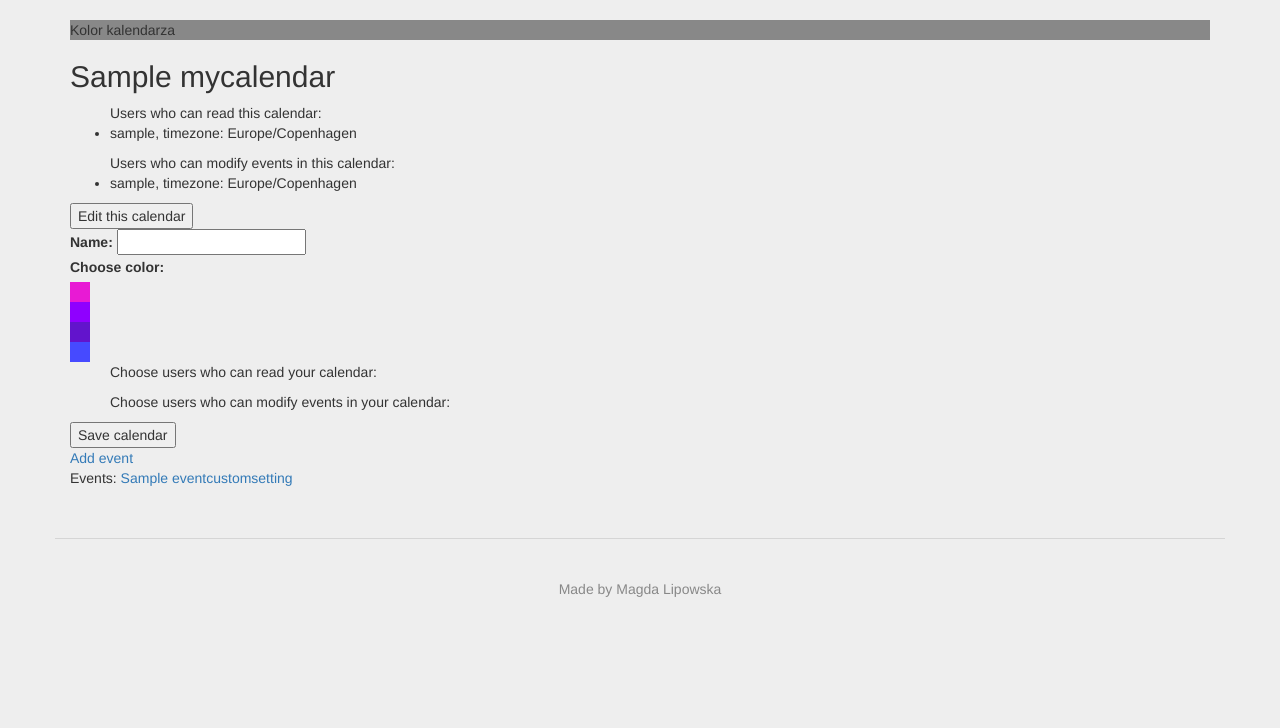
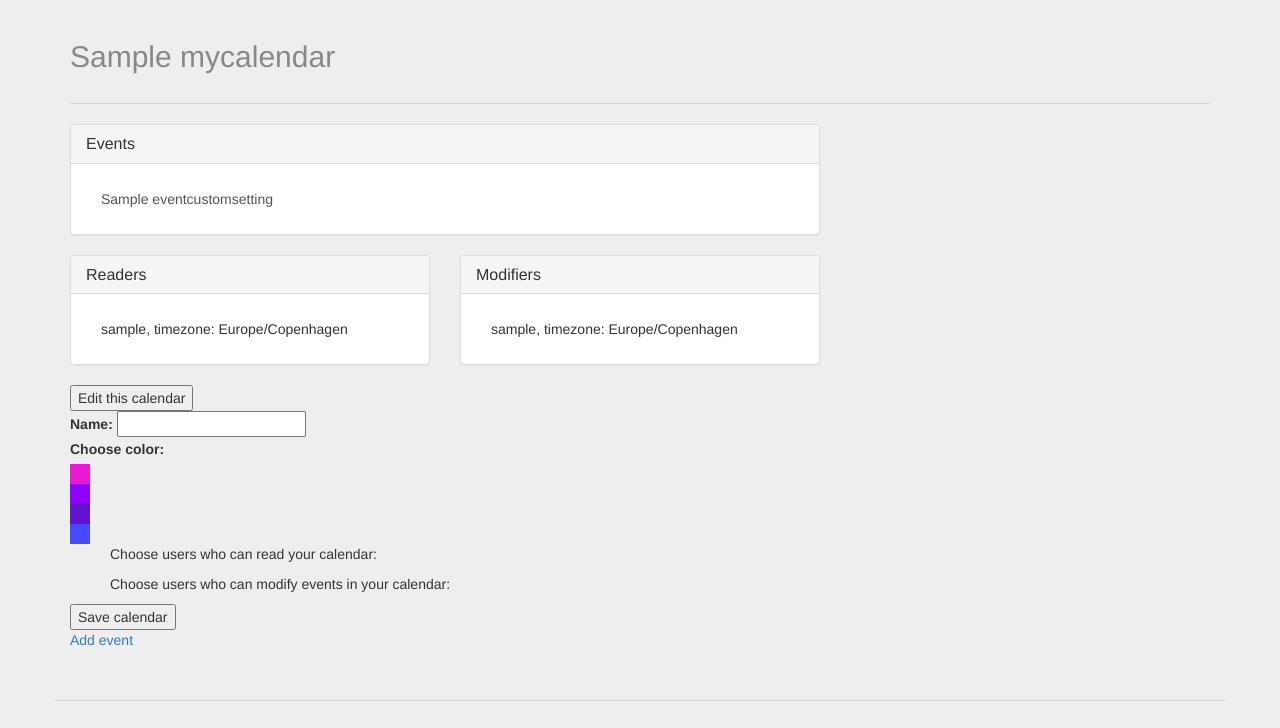
Before and after one commit to kasztanka/django_calendar, a Django app: page /calendar/1 in a window 1280 px wide. Shown: the part 52-780 px from the top of the page. Before the commit the page ends 649 px from the top, so only its background shows below. Run offline with Django 3.2, Linux system fonts and the light colour scheme; a user stored in the database is signed in; tables that the repository leaves empty hold one stand-in row (values such as "Sample post"); some libraries are stand-ins or nearby versions.

Commit message:
Calendar template: events, readers and modifiers listings

```diff
--- a/my_calendar/static/base.css
+++ b/my_calendar/static/base.css
@@ -56,6 +56,15 @@ hr {
     margin-top: 50px;
 }
 
+#calendar_name {
+    margin-bottom: 30px;
+}
+
+.panel-body {
+    max-height: 400px;
+    overflow-y: auto;
+}
+
 footer {
     padding: 40px 0;
     color: #888;
--- a/my_calendar/templates/my_calendar/calendar.html
+++ b/my_calendar/templates/my_calendar/calendar.html
@@ -5,24 +5,55 @@
     {% if access_denied %}
         <div>{{ access_denied }}</div>
     {% else %}
-
-        <div style="background-color:{{ calendar.color }};">Kolor kalendarza</div>
-        <h2>{{ calendar.name }}</h2>
-        <ul>Users who can read this calendar:
+        <h2 id="calendar_name" style="color:{{ calendar.color }}">{{ calendar.name }}</h2>
+        <hr>
+        <div class="row">
+            <div class="col-lg-8">
+                <div class="panel panel-default">
+                    <div class="panel-heading">
+                        <h3 class="panel-title">Events</h3>
+                    </div>
+                    <div id="events" class="panel-body list-group">
+                        {% for ev in events %}
+                        <a class="list-group-item" href="{% url 'my_calendar:event_view' event_pk=ev.pk %}">
+                            {{ ev.get_owner_settings.title }}</a>
+                            {% empty %}
+                        <p>You don't have any events in this calendar yet.</p>
+                            {% endfor %}
+                    </div>
+                </div>
+            </div>
+        </div>
+        <div class="row">
+            <div class="col-lg-4">
+                <div class="panel panel-default">
+                    <div class="panel-heading">
+                        <h3 class="panel-title">Readers</h3>
+                    </div>
+                    <div class="panel-body list-group">
                         {% for user in calendar.readers.all %}
-            <li>{{ user }}</li>
+                            <p class="list-group-item">{{ user }}</p>
                             {% empty %}
-            <div>No such users.</div>
+                            <p>No such users.</p>
                         {% endfor %}
-        </ul>
-        <ul>Users who can modify events in this calendar:
+                    </div>
+                </div>
+            </div>
+            <div class="col-lg-4">
+                <div class="panel panel-default">
+                    <div class="panel-heading">
+                        <h3 class="panel-title">Modifiers</h3>
+                    </div>
+                    <div class="panel-body list-group">
                         {% for user in calendar.modifiers.all %}
-            <li>{{ user }}</li>
+                            <p class="list-group-item">{{ user }}</p>
                             {% empty %}
-            <div>No such users.</div>
+                            <p>No such users.</p>
                         {% endfor %}
-        </ul>
-
+                    </div>
+                </div>
+            </div>
+        </div>
         {% if profile == calendar.owner %}
             <button onclick="formDisplay('calendar_form', 'edit_calendar', 'Edit this calendar');return false;" id="edit_calendar">Edit this calendar</button>
 
@@ -58,15 +89,6 @@
 
             <a id="add_event" href="{% url 'my_calendar:new_event' cal_pk=calendar.pk %}">Add event</a>
         {% endif %}
-
-        <div id="events">Events:
-        {% for ev in events %}
-            <a href="{% url 'my_calendar:event_view' event_pk=ev.pk %}">{{ ev.get_owner_settings.title }}</a>
-        {% empty %}
-            <span>You don't have any events in this calendar yet.</span>
-        {% endfor %}
-        </div>
-
         <script src="{% static 'calendar_form_colors.js' %}"></script>
         <script>
             const currentColor = document.getElementsByName("{{ calendar.color }}")[0];
```
Also changed, not shown: my_calendar/templates/my_calendar/calendars_table.html (+2 -6 lines). Lines whose indentation alone changed are shown as unchanged.
